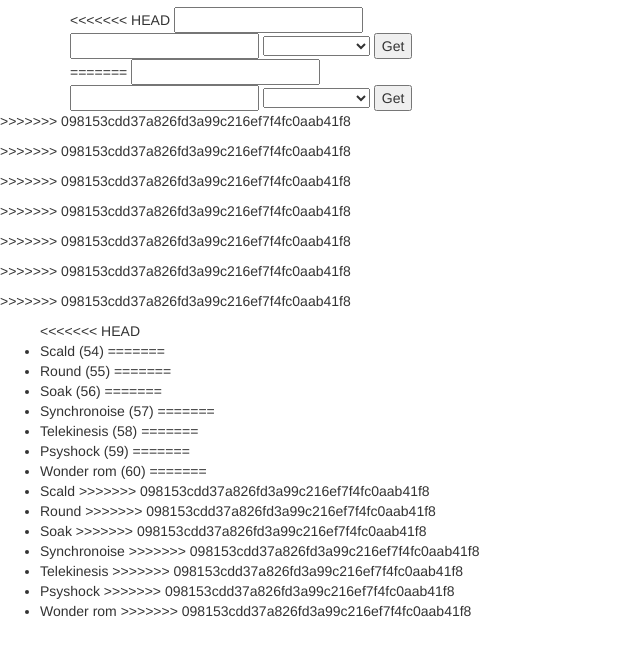
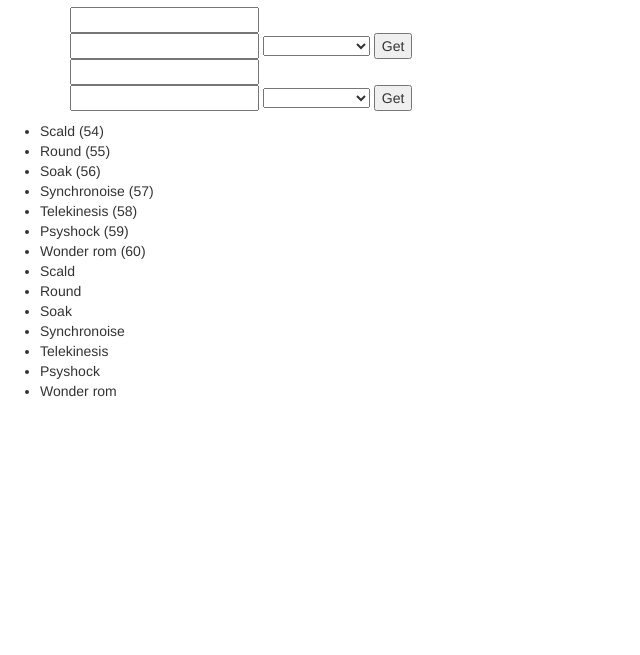
Before and after one commit to SeynabouSARR/TP6AngularJS, a plain HTML site: page index.html in a window 1280 px wide. Shown: the part 63-718 px from the top of the page, without its empty margins (0-640 px from the left). Drawn offline with Linux system fonts and the light colour scheme.

Commit message:
conflit ok ?

```diff
--- a/index.html
+++ b/index.html
@@ -14,7 +14,6 @@
 
 		<!-- Search -->
 		<div>
-<<<<<<< HEAD
             <input ng-model="id"/>
             <br/>
             <input value="{{choix}}">
@@ -40,7 +39,7 @@
             </span>
         </div>
 
-=======
+
             <input ng-model="id"/></br>
             <input ng-model="name" ng-value="pokemon.name" />
             <select ng-model="name">
@@ -54,20 +53,18 @@
 		<!-- Pokémon information -->
 		<div>
             <p ng-repeat="pokemon in pokemons | filter:{id:id}">
->>>>>>> 098153cdd37a826fd3a99c216ef7f4fc0aab41f8
 
                 <span ng-if="pokemon.id==id">#{{id}} {{pokemon.name}}</span>
             </p>
         </div>
         <div>
             <ul>
-<<<<<<< HEAD
+
                 <li ng-repeat="pokemon in pokemons">
                     {{pokemon.name}} ({{pokemon.id}})
-=======
+
                 <li ng-repeat="pokemon in pokemons ">
                     {{pokemon.name}}
->>>>>>> 098153cdd37a826fd3a99c216ef7f4fc0aab41f8
                 </li>
             </ul>
         </div>
```
